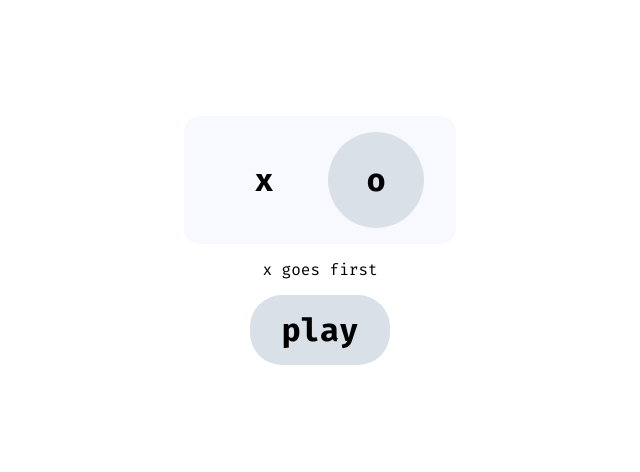
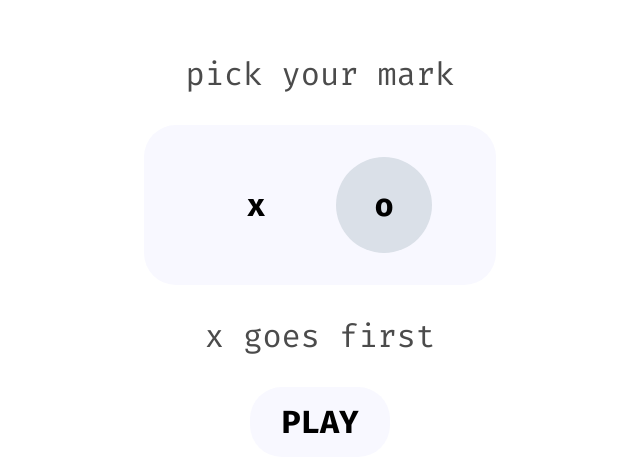
Before and after one commit to bombrot/tic-tac-toes, a React (Vite) app: page / in a window 1280 px wide. Shown: the part 160-632 px from the top of the page, without its empty margins (320-960 px from the left). Built offline with nearby package versions, Linux system fonts and the light colour scheme.

Commit message:
feat: change styles

```diff
--- a/src/App.css
+++ b/src/App.css
@@ -14,6 +14,7 @@
   display: flex;
   flex-direction: column;
   min-height: 100vh;
+  font-size: clamp(1rem, 1rem + 2.6667vw, 2rem);
 }
 
 main {
@@ -31,7 +32,7 @@ main {
 }
 
 .grid {
-  max-width: 600px;
+  max-width: 80vh;
 }
 
 .row {
@@ -74,20 +75,25 @@ main {
 
 .pick-btn {
   display: block;
-  padding: 0.5em 1em;
+  padding: 0.3em 0.8em;
   border-radius: 100%;
   width: 3em;
   height: 3em;
-  transition: all .5s ease-out;
+  transition: background-color .5s ease-out;
+}
+
+.pick-btn:hover:not(.selected) {
+  outline: 2px solid #dae0e8;
 }
 
 .play-btn {
   border-radius: 1em;
   padding: 0.5em 1em;
   background-color: ghostwhite;
+  transition: background-color .5s ease-out;
 }
 
-.play-btn,
+.play-btn:hover,
 .pick-btn.selected {
   background-color: #dae0e8;
 }
@@ -97,7 +103,7 @@ main {
 }
 
 .status {
-  font-size: 2rem;
+  text-align: center;
 }
 
 img {
--- a/src/App.tsx
+++ b/src/App.tsx
@@ -26,12 +26,13 @@ function App() {
     <>
       <main>
         {!isGameStarted && <>
+          <p className='info'>pick your mark</p>
           <div className='pick-mark'>
             <button onClick={() => setPlayerMark('x')} className={playerMark === 'x' ? 'pick-btn selected' : 'pick-btn'}>x</button>
             <button onClick={() => setPlayerMark('o')} className={playerMark === 'o' ? 'pick-btn selected' : 'pick-btn'}>o</button>
           </div>
-          <p className='pick-info'>x goes first</p>
-          <button className='play-btn' onClick={play}>play</button>
+          <p className='info'>x goes first</p>
+          <button className='play-btn' onClick={play}>PLAY</button>
         </>
         }
         {isGameStarted && !isGameOver && <Board setStatus={setStatus} player={playerMark} setIsGameOver={setIsGameOver} />}
--- a/src/index.css
+++ b/src/index.css
@@ -7,7 +7,6 @@ button {
   background-color: transparent;
   font-size: inherit;
   font-weight: bold;
-  font-size: 2rem;
   font-family: inherit;
   border: none;
   cursor: pointer;
```
